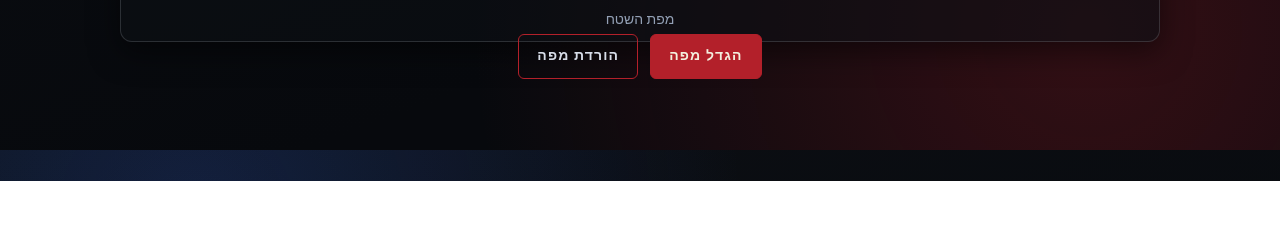
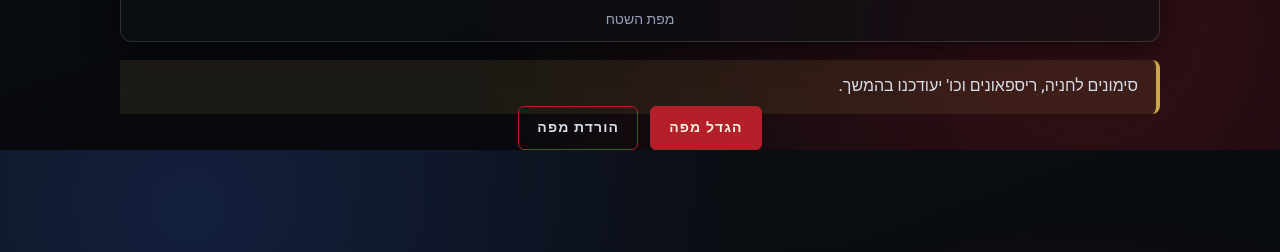
Before and after one commit to BarakHoo/airsoft-scenario-korea, a plain HTML site: page index.html in a window 1280 px wide. Shown: the part 4650-4902 px from the top of the page. Before the commit the page ends 4831 px from the top, so only its background shows below. Drawn offline with nearby package versions, Linux system fonts and the light colour scheme.

Commit message:
Add map markings note

```diff
--- a/index.html
+++ b/index.html
@@ -688,6 +688,9 @@
 		<img src="field-map.png?v=dark" class="clickable-img" alt="Field map" data-caption-he="מפת השטח" data-caption-en="Field map" />
 		<figcaption><span class="lang-he">מפת השטח</span><span class="lang-en">Field map</span></figcaption>
 	  </figure>
+	  <div class="callout">
+		<span class="lang-he">סימונים לחניה, ריספאונים וכו' יעודכנו בהמשך.</span><span class="lang-en">Markings for parking, respawns, etc. will be updated soon.</span>
+	  </div>
 	  <div class="map-actions">
 		<button type="button" class="map-btn" id="mapZoom"><span class="lang-he">הגדל מפה</span><span class="lang-en">View map</span></button>
 		<a class="map-btn" id="mapDownload" href="field-map.png?v=dark" download="field-map.png"><span class="lang-he">הורדת מפה</span><span class="lang-en">Download map</span></a>
```
